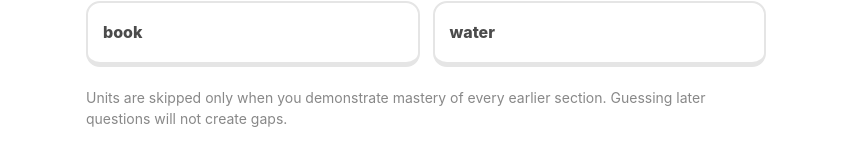
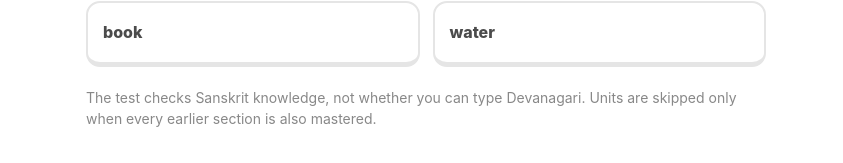
Before and after one commit to vibodh10/duolingo-sanskrit, a React (Vite) app: page / in a window 1280 px wide. Both pictures are taken after a click on the button "Take placement test". Shown: the part 306-469 px from the top of the page, without its empty margins (214-1057 px from the left). Built offline with nearby package versions, Linux system fonts and the light colour scheme.

Commit message:
Make Sanskrit course transliteration-first and improve Indic audio

```diff
--- a/src/main.jsx
+++ b/src/main.jsx
@@ -1,37 +1,71 @@
 import React, { useEffect, useMemo, useState } from 'react';
 import { createRoot } from 'react-dom/client';
 import './styles.css';
-import { COURSE, PLACEMENT, DEVANAGARI_KEYS } from './course';
+import { COURSE, PLACEMENT } from './course';
 
 const DEFAULT_PROGRESS = { xp:0, hearts:5, streak:0, lastDate:null, completed:[], unlockedUnit:1, placementTaken:false };
+
+const ROMAN = {
+  'नमस्ते':'namaste','जलम्':'jalam','जलं':'jalam','अहम्':'aham','अहं':'aham','त्वम्':'tvam','अस्मि':'asmi','अस्ति':'asti',
+  'सः':'sah','सा':'saa','एतत्':'etat','पुस्तकम्':'pustakam','पुस्तकं':'pustakam','बालकः':'baalakah','बालक':'baalaka',
+  'बालिका':'baalikaa','फलम्':'phalam','फलं':'phalam','पठति':'pathati','गच्छति':'gacchati','किम्':'kim','किं':'kim',
+  'खादति':'khaadati','बालकम्':'baalakam','बालकेन':'baalakena','पश्यति':'pashyati','मम':'mama','तव':'tava',
+  'गृहे':'grihe','कुत्र':'kutra','पठामि':'pathaami','पठसि':'pathasi','गृह':'griha'
+};
 
 function loadProgress(){
   try { return { ...DEFAULT_PROGRESS, ...(JSON.parse(localStorage.getItem('sanskrit-progress-v2')) || {}) }; }
   catch { return DEFAULT_PROGRESS; }
 }
 function normalize(v=''){ return v.trim().replace(/[।.]+$/g,'').replace(/\s+/g,' ').replace(/ं/g,'म्'); }
+function normalizeRoman(v=''){
+  return v.toLowerCase().normalize('NFD').replace(/[\u0300-\u036f]/g,'').replace(/ś|ṣ/g,'s').replace(/ṭ/g,'t').replace(/ḍ/g,'d').replace(/ṇ/g,'n').replace(/ṛ/g,'ri').replace(/ṃ|ṁ/g,'m').replace(/ḥ/g,'h').replace(/ā/g,'a').replace(/ī/g,'i').replace(/ū/g,'u').replace(/[^a-z\s]/g,'').replace(/\s+/g,' ').trim();
+}
+function romanizeText(text=''){
+  return text.split(/\s+/).map(part=>{
+    const bare=part.replace(/[।.,!?]/g,'');
+    const punctuation=part.slice(bare.length);
+    return (ROMAN[bare]||bare)+punctuation;
+  }).join(' ');
+}
+function isDevanagari(text=''){ return /[\u0900-\u097F]/.test(text); }
+function chooseIndicVoice(){
+  const voices=window.speechSynthesis?.getVoices?.()||[];
+  return voices.find(v=>/^sa([-_]|$)/i.test(v.lang)) || voices.find(v=>/^hi([-_]|$)/i.test(v.lang)) || voices.find(v=>/india|hindi|sanskrit/i.test(`${v.name} ${v.lang}`));
+}
 function speak(text){
   if(!('speechSynthesis' in window)) return;
-  const u = new SpeechSynthesisUtterance(text); u.lang='hi-IN'; u.rate=.72; speechSynthesis.cancel(); speechSynthesis.speak(u);
+  const u = new SpeechSynthesisUtterance(text);
+  const voice=chooseIndicVoice();
+  if(voice){ u.voice=voice; u.lang=voice.lang; } else { u.lang='sa-IN'; }
+  u.rate=.68; u.pitch=1;
+  speechSynthesis.cancel();
+  speechSynthesis.speak(u);
 }
-function sameAnswer(value, ex){ return [ex.answer, ...(ex.alternatives||[])].map(normalize).includes(normalize(value)); }
-function tokenText(tokens=[]){ return tokens.map(x=>x.t).join(' '); }
+function sameAnswer(value, ex){
+  const accepted=[ex.answer, ...(ex.alternatives||[])];
+  if(isDevanagari(value)) return accepted.map(normalize).includes(normalize(value));
+  const romanAccepted=accepted.map(romanizeText).map(normalizeRoman);
+  return romanAccepted.includes(normalizeRoman(value));
+}
+function displayPrompt(ex){
+  if(ex.type!=='type') return ex.prompt;
+  return ex.prompt.replace(/^Write /i,'Type ').replace(/ in Sanskrit\.?$/i,' in Sanskrit using Roman letters.');
+}
+function OptionLabel({text}){
+  if(!isDevanagari(text)) return <>{text}</>;
+  return <span className="roman-option"><strong>{romanizeText(text)}</strong><small>{text}</small></span>;
+}
+function BlockLabel({text}){
+  return <span className="roman-option"><strong>{romanizeText(text)}</strong><small>{text}</small></span>;
+}
 
 function WordToken({token}){
   const [open,setOpen]=useState(false);
-  return <span className="word-wrap"><button className="word-token" onClick={()=>setOpen(!open)}>{token.t}</button>{open&&<span className="word-pop">{token.m}</span>}</span>;
+  return <span className="word-wrap"><button className="word-token" onClick={()=>setOpen(!open)}><span>{romanizeText(token.t)}</span><small>{token.t}</small></button>{open&&<span className="word-pop">{token.m}</span>}</span>;
 }
 
-function Keyboard({onKey,onBackspace,onSpace}){
-  const [open,setOpen]=useState(true);
-  return <div className="keyboard-box">
-    <button className="keyboard-toggle" onClick={()=>setOpen(!open)}>{open?'Hide':'Show'} Sanskrit keyboard</button>
-    {open&&<><div className="keyboard">{DEVANAGARI_KEYS.map((k,i)=><button key={k+i} onClick={()=>onKey(k)}>{k}</button>)}</div>
-    <div className="keyboard-actions"><button onClick={onSpace}>Space</button><button onClick={onBackspace}>⌫</button></div></>}
-  </div>;
-}
-
-function Exercise({exercise,value,setValue,checked,onCheck,onContinue,correct,hearts}){
+function Exercise({exercise,value,setValue,checked,onCheck,onContinue,correct}){
   const [selected,setSelected]=useState('');
   const [built,setBuilt]=useState([]);
   const [meaningOpen,setMeaningOpen]=useState(false);
@@ -62,25 +96,25 @@ function Exercise({exercise,value,setValue,checked,onCheck,onContinue,correct,he
 
   if(exercise.type==='teach') return <section className="exercise-card teach-card">
     <div className="kicker">NEW WORD</div><h1>{exercise.prompt}</h1>
-    <button className="big-word" onClick={()=>setMeaningOpen(!meaningOpen)}>{exercise.word}</button>
-    <div className="translit">{exercise.translit}</div>
+    <button className="big-word" onClick={()=>setMeaningOpen(!meaningOpen)}><span className="roman-main">{exercise.translit||romanizeText(exercise.word)}</span><small>{exercise.word}</small></button>
+    <button className="speaker teaching-speaker" onClick={()=>speak(exercise.word)}>🔊 Hear Sanskrit</button>
     {meaningOpen&&<div className="meaning-card"><strong>{exercise.meaning}</strong><p>{exercise.note}</p></div>}
-    {!meaningOpen&&<p className="tap-hint">Tap the blue word to reveal its meaning.</p>}
+    {!meaningOpen&&<p className="tap-hint">Tap the blue word to reveal its meaning. Devanagari is shown only as a reference.</p>}
     <button className="primary-btn inline" disabled={!meaningOpen} onClick={()=>onContinue(true)}>Got it</button>
   </section>;
 
   return <>
     <section className="exercise-card">
-      <div className="kicker">PRACTICE</div><h1>{exercise.prompt}</h1>
+      <div className="kicker">PRACTICE</div><h1>{displayPrompt(exercise)}</h1>
       {exercise.tokens&&<div className="sentence-line">{exercise.tokens.map((t,i)=><WordToken token={t} key={i}/>)}</div>}
-      {exercise.type==='listen'&&<button className="speaker" onClick={()=>speak(exercise.speech)}>🔊 Play audio</button>}
-      {exercise.type==='choice'||exercise.type==='listen' ? <div className="answers">{exercise.options.map(o=><button key={o} className={`answer ${selected===o?'selected':''}`} disabled={checked} onClick={()=>setSelected(o)}>{o}</button>)}</div>:null}
-      {exercise.type==='blocks'&&<div className="blocks-area"><div className="built-line">{built.length?built.map((b,i)=><button key={i} className="block chosen" disabled={checked} onClick={()=>!checked&&setBuilt(x=>x.filter((_,j)=>j!==i))}>{b}</button>):<span>Build the sentence here</span>}</div><div className="word-bank">{exercise.blocks.map((b,i)=><button key={b+i} className="block" disabled={checked||built.includes(b)} onClick={()=>setBuilt(x=>[...x,b])}>{b}</button>)}</div></div>}
-      {exercise.type==='type'&&<div className="type-area"><input value={value} disabled={checked} onChange={e=>setValue(e.target.value)} placeholder="Write in Sanskrit"/><div className="hint">{exercise.hint}</div><Keyboard onKey={k=>setValue(v=>v+k)} onSpace={()=>setValue(v=>v+' ')} onBackspace={()=>setValue(v=>v.slice(0,-1))}/></div>}
-      {exercise.type==='speak'&&<div className="speak-area"><button className={`mic-btn ${listening?'listening':''}`} disabled={checked||listening} onClick={startSpeech}>🎙 {listening?'Listening…':'Speak now'}</button><button className="listen-small" onClick={()=>speak(exercise.speech)}>Hear model</button>{speechNote&&<p className="speech-note">{speechNote}</p>}</div>}
+      {exercise.type==='listen'&&<button className="speaker" onClick={()=>speak(exercise.speech)}>🔊 Play Sanskrit audio</button>}
+      {exercise.type==='choice'||exercise.type==='listen' ? <div className="answers">{exercise.options.map(o=><button key={o} className={`answer ${selected===o?'selected':''}`} disabled={checked} onClick={()=>setSelected(o)}><OptionLabel text={o}/></button>)}</div>:null}
+      {exercise.type==='blocks'&&<div className="blocks-area"><div className="built-line">{built.length?built.map((b,i)=><button key={i} className="block chosen" disabled={checked} onClick={()=>!checked&&setBuilt(x=>x.filter((_,j)=>j!==i))}><BlockLabel text={b}/></button>):<span>Build the Sanskrit sentence here</span>}</div><div className="word-bank">{exercise.blocks.map((b,i)=><button key={b+i} className="block" disabled={checked||built.includes(b)} onClick={()=>setBuilt(x=>[...x,b])}><BlockLabel text={b}/></button>)}</div></div>}
+      {exercise.type==='type'&&<div className="type-area"><input value={value} disabled={checked} onChange={e=>setValue(e.target.value)} placeholder="Type with English letters, e.g. jalam"/><div className="hint">You do not need a Devanagari keyboard. Roman transliteration is accepted.</div></div>}
+      {exercise.type==='speak'&&<div className="speak-area"><button className={`mic-btn ${listening?'listening':''}`} disabled={checked||listening} onClick={startSpeech}>🎙 {listening?'Listening…':'Speak now'}</button><button className="listen-small" onClick={()=>speak(exercise.speech)}>🔊 Hear Sanskrit</button>{speechNote&&<p className="speech-note">{speechNote}</p>}</div>}
     </section>
     <footer className={`feedback ${checked?(correct?'right':'wrong'):''}`}>
-      {checked?<div><strong>{correct?'Correct!':'Not quite'}</strong><span>{correct?'Nice work.':`Answer: ${Array.isArray(exercise.answer)?exercise.answer.join(' '):exercise.answer}`}</span></div>:<div/>}
+      {checked?<div><strong>{correct?'Correct!':'Not quite'}</strong><span>{correct?'Nice work.':`Answer: ${romanizeText(Array.isArray(exercise.answer)?exercise.answer.join(' '):exercise.answer)}${isDevanagari(Array.isArray(exercise.answer)?exercise.answer.join(' '):exercise.answer)?` · ${Array.isArray(exercise.answer)?exercise.answer.join(' '):exercise.answer}`:''}`}</span></div>:<div/>}
       {exercise.type==='speak' ? (checked&&<button className="primary-btn" onClick={()=>onContinue(correct)}>Continue</button>) : <button className="primary-btn" disabled={!checked&&!submitted} onClick={checked?()=>onContinue(correct):check}>{checked?'Continue':'Check'}</button>}
     </footer>
   </>;
@@ -93,7 +127,7 @@ function Placement({onDone,onExit}){
     let mastered=0; for(let u=1;u<=5;u++){ const idx=PLACEMENT.map((x,j)=>x.unit===u?j:-1).filter(j=>j>=0); if(idx.every(j=>nextA[j])) mastered=u; else break; }
     onDone(mastered);
   }
-  return <main className="placement-screen"><header className="placement-top"><button onClick={onExit}>×</button><div className="progress-track"><div style={{width:`${((i+1)/PLACEMENT.length)*100}%`}}/></div><span>{i+1}/{PLACEMENT.length}</span></header><section className="placement-card"><div className="kicker">PLACEMENT TEST · UNIT {q.unit}</div><h1>{q.prompt}</h1><div className="answers">{q.options.map(o=><button className={`answer ${sel===o?'selected':''}`} key={o} onClick={()=>setSel(o)}>{o}</button>)}</div><p className="placement-note">Units are skipped only when you demonstrate mastery of every earlier section. Guessing later questions will not create gaps.</p><button className="primary-btn" disabled={!sel} onClick={next}>{i===PLACEMENT.length-1?'See placement':'Continue'}</button></section></main>;
+  return <main className="placement-screen"><header className="placement-top"><button onClick={onExit}>×</button><div className="progress-track"><div style={{width:`${((i+1)/PLACEMENT.length)*100}%`}}/></div><span>{i+1}/{PLACEMENT.length}</span></header><section className="placement-card"><div className="kicker">PLACEMENT TEST · UNIT {q.unit}</div><h1>{q.prompt}</h1><div className="answers">{q.options.map(o=><button className={`answer ${sel===o?'selected':''}`} key={o} onClick={()=>setSel(o)}><OptionLabel text={o}/></button>)}</div><p className="placement-note">The test checks Sanskrit knowledge, not whether you can type Devanagari. Units are skipped only when every earlier section is also mastered.</p><button className="primary-btn" disabled={!sel} onClick={next}>{i===PLACEMENT.length-1?'See placement':'Continue'}</button></section></main>;
 }
 
 function App(){
@@ -106,6 +140,7 @@ function App(){
   const [correct,setCorrect]=useState(false);
 
   useEffect(()=>localStorage.setItem('sanskrit-progress-v2',JSON.stringify(progress)),[progress]);
+  useEffect(()=>{ if('speechSynthesis' in window){ speechSynthesis.getVoices(); speechSynthesis.onvoiceschanged=()=>speechSynthesis.getVoices(); } },[]);
   const allSkills=useMemo(()=>COURSE.flatMap(u=>u.skills.map(s=>({...s,unit:u.id,unitTitle:u.title}))),[]);
   const activeSkill=allSkills.find(s=>s.id===skillId); const exercise=activeSkill?.exercises[exerciseIndex];
   const firstIncomplete=allSkills.find(s=>!progress.completed.includes(s.id)&&s.unit<=progress.unlockedUnit)?.id;
@@ -121,14 +156,14 @@ function App(){
   function placementDone(mastered){ const unlocked=Math.min(5,mastered+1); const completed=COURSE.filter(u=>u.id<=mastered).flatMap(u=>u.skills.map(s=>s.id)); setProgress(p=>({...p,placementTaken:true,unlockedUnit:Math.max(p.unlockedUnit,unlocked),completed:[...new Set([...p.completed,...completed])]}));setMode('path'); }
 
   if(mode==='placement') return <Placement onDone={placementDone} onExit={()=>setMode('path')}/>;
-  if(mode==='lesson'&&activeSkill&&exercise) return <main className="lesson-screen"><header className="lesson-topbar"><button className="icon-btn" onClick={()=>setMode('path')}>×</button><div className="progress-track"><div style={{width:`${((exerciseIndex+(checked?1:0))/activeSkill.exercises.length)*100}%`}}/></div><div className="heart-count">♥ {progress.hearts}</div></header><Exercise exercise={exercise} value={value} setValue={setValue} checked={checked} onCheck={checkResult} onContinue={continueExercise} correct={correct} hearts={progress.hearts}/></main>;
+  if(mode==='lesson'&&activeSkill&&exercise) return <main className="lesson-screen"><header className="lesson-topbar"><button className="icon-btn" onClick={()=>setMode('path')}>×</button><div className="progress-track"><div style={{width:`${((exerciseIndex+(checked?1:0))/activeSkill.exercises.length)*100}%`}}/></div><div className="heart-count">♥ {progress.hearts}</div></header><Exercise exercise={exercise} value={value} setValue={setValue} checked={checked} onCheck={checkResult} onContinue={continueExercise} correct={correct}/></main>;
 
   return <main className="app-shell">
     <aside className="sidebar"><div className="brand">संस्कृत</div><nav><a className="active">⌂ Learn</a><a>★ Practice</a><a>▥ Words</a></nav><button className="placement-link" onClick={()=>setMode('placement')}>{progress.placementTaken?'Retake placement test':'Take placement test'}</button></aside>
-    <section className="course"><div className="hero"><div><span>YOUR SANSKRIT COURSE</span><h1>Learn Sanskrit properly, step by step</h1><p>New words are taught before they are tested. Tap blue Sanskrit words for meanings, build sentences with blocks, practise listening and speaking, and use the built in Devanagari keyboard.</p></div><div className="hero-symbol">ॐ</div></div>
+    <section className="course"><div className="hero"><div><span>YOUR SANSKRIT COURSE</span><h1>Learn Sanskrit properly, step by step</h1><p>Learn spoken Sanskrit first. Roman transliteration is used for answers and word blocks; Devanagari is shown only as a reference. Listen, understand, build sentences and speak before worrying about the script.</p></div><div className="hero-symbol">ॐ</div></div>
       {COURSE.map(unit=><section className={`unit ${unit.id>progress.unlockedUnit?'unit-locked':''}`} key={unit.id}><div className="unit-head"><div><span>UNIT {unit.id}</span><h2>{unit.title.replace(/^Unit \d+ · /,'')}</h2><p>{unit.subtitle}</p></div>{unit.id>progress.unlockedUnit&&<div className="lock-pill">🔒 Complete earlier unit or pass placement</div>}</div><div className="skill-path">{unit.skills.map((skill,idx)=>{const done=progress.completed.includes(skill.id); const previous=idx===0?true:progress.completed.includes(unit.skills[idx-1].id); const open=unit.id<=progress.unlockedUnit&&previous; return <div className="skill-row" key={skill.id}><button className={`lesson-node ${done?'done':''} ${!open?'locked':''}`} disabled={!open} onClick={()=>beginSkill(skill.id)}>{done?'✓':open?(skill.id===firstIncomplete?'★':'●'):'🔒'}</button><div><strong>{skill.title}</strong><span>{skill.description}</span></div></div>})}</div></section>)}
     </section>
-    <aside className="stats-panel"><div className="stats-row"><div>🔥 <strong>{progress.streak}</strong></div><div>◆ <strong>{progress.xp}</strong> XP</div><div>♥ <strong>{progress.hearts}</strong></div></div><div className="card"><h3>Course progress</h3><p>{progress.completed.length} of {allSkills.length} skills completed</p><div className="mini-track"><div style={{width:`${progress.completed.length/allSkills.length*100}%`}}/></div></div><div className="card"><h3>Placement</h3><p>The test has two real questions from each unit. You only skip a unit when both questions are correct and every earlier unit is also mastered.</p><button className="secondary-btn" onClick={()=>setMode('placement')}>{progress.placementTaken?'Retake test':'Start placement test'}</button></div><div className="card"><h3>Input</h3><p>No external Devanagari keyboard is required. Typing exercises include a full on screen Sanskrit keyboard, while most early production exercises use word blocks.</p></div></aside>
+    <aside className="stats-panel"><div className="stats-row"><div>🔥 <strong>{progress.streak}</strong></div><div>◆ <strong>{progress.xp}</strong> XP</div><div>♥ <strong>{progress.hearts}</strong></div></div><div className="card"><h3>Course progress</h3><p>{progress.completed.length} of {allSkills.length} skills completed</p><div className="mini-track"><div style={{width:`${progress.completed.length/allSkills.length*100}%`}}/></div></div><div className="card"><h3>Placement</h3><p>The test checks language knowledge, not script typing. You only skip a unit when every earlier section is also mastered.</p><button className="secondary-btn" onClick={()=>setMode('placement')}>{progress.placementTaken?'Retake test':'Start placement test'}</button></div><div className="card"><h3>Input</h3><p>No Devanagari keyboard is needed. Type Sanskrit with ordinary English letters. Devanagari remains visible underneath so you can recognise it naturally over time.</p></div></aside>
   </main>;
 }
 
```
